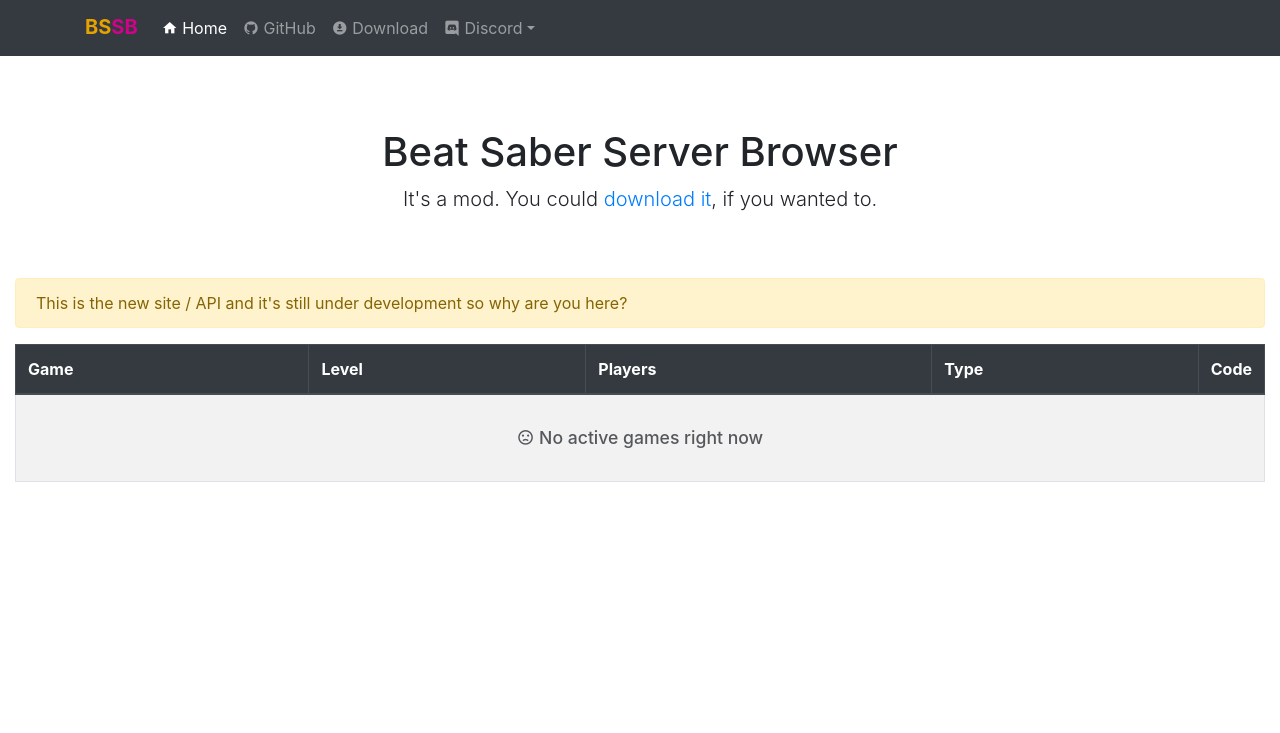
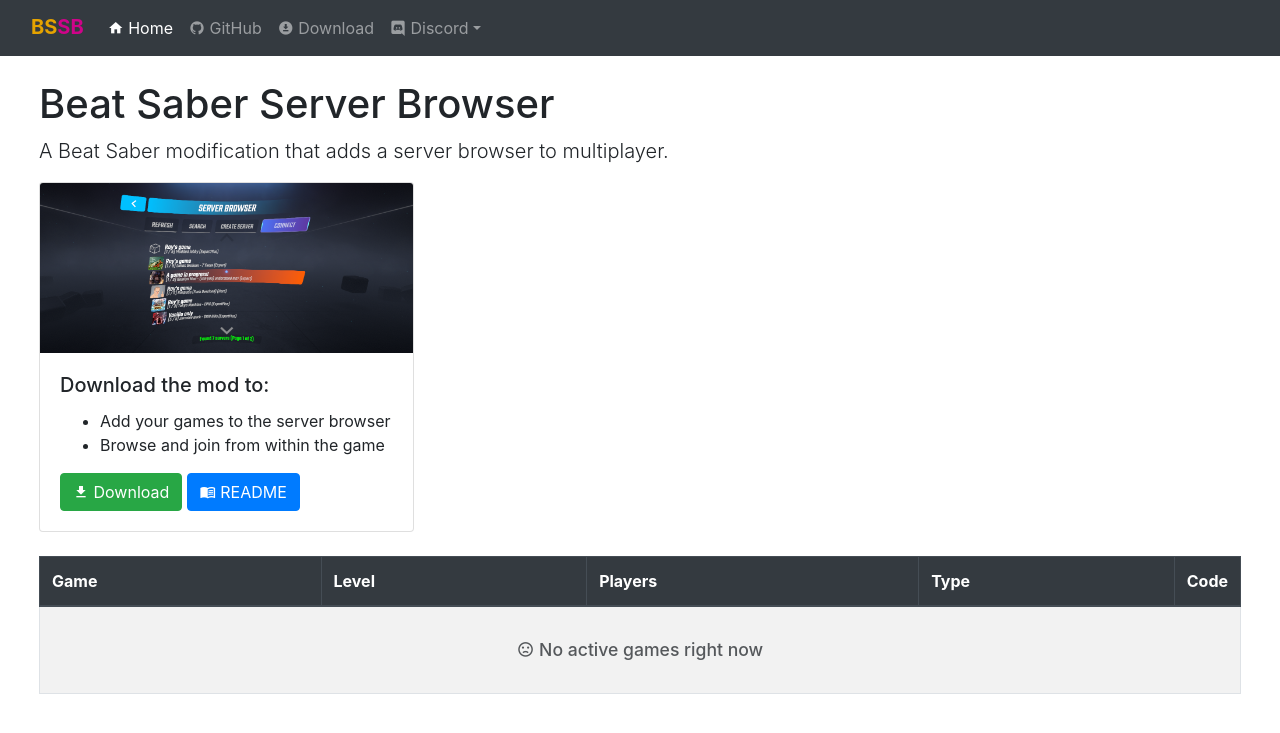
Before and after one commit to roydejong/bssb.app, a PHP site: template views/home.twig in a window 1280 px wide. Shown: the top 733 px of the page. Run offline with PHP 8.4, Linux system fonts and the light colour scheme; the template is opened without the code that fills it, so the values that code supplies are empty; style sheets or scripts are compiled from the project's sources; some libraries are stand-ins or nearby versions.

Commit message:
Home: Tidy up, add info

```diff
--- a/public/static/bssb.scss
+++ b/public/static/bssb.scss
@@ -3,8 +3,11 @@ body {
 }
 
 .starter-template {
-  padding: 3rem 1.5rem;
-  text-align: center;
+  padding: 0 1.5rem;
+
+  .card {
+    margin-bottom: 1.5rem;
+  }
 }
 
 table small {
--- a/views/home.twig
+++ b/views/home.twig
@@ -13,10 +13,29 @@
     {% include "navbar.twig" %}
     <main role="main" class="container-fluid">
         <div class="starter-template">
+
             <h1>Beat Saber Server Browser</h1>
-            <p class="lead">It's a mod. You could <a href="https://github.com/roydejong/BeatSaberServerBrowser/releases/latest">download it</a>, if you wanted to.</p>
+            <p class="lead">A Beat Saber modification that adds a server browser to multiplayer.</p>
+
+            <div class="card" style="width: 375px;">
+                <img src="/static/stuff/capture.png" class="card-img-top"/>
+                <div class="card-body">
+                    <h5 class="card-title">Download the mod to:</h5>
+                    <ul>
+                        <li>Add your games to the server browser</li>
+                        <li>Browse and join from within the game</li>
+                    </ul>
+                    <a class="btn btn-success" target="_blank" href="https://github.com/roydejong/BeatSaberServerBrowser/releases/latest">
+                        <i class="mdi mdi-download"></i>
+                        <span>Download</span>
+                    </a>
+                    <a class="btn btn-primary" target="_blank" href="https://github.com/roydejong/BeatSaberServerBrowser/blob/master/README.md">
+                        <i class="mdi mdi-book-open-variant"></i>
+                        <span>README</span>
+                    </a>
                 </div>
-        <div class="alert alert-warning">This is the new site / API and it's still under development so why are you here?</div>
+            </div>
+
             <table class="table table-bordered table-striped table-hover">
                 <thead class="thead-dark">
                     <tr>
@@ -88,6 +107,7 @@
                     {% endfor %}
                 </tbody>
             </table>
+        </div>
     </main>
 
     <link href="/static/vendor/materialdesignicons.min.css" rel="stylesheet">
--- a/views/navbar.twig
+++ b/views/navbar.twig
@@ -1,5 +1,5 @@
 <nav class="navbar navbar-expand-md navbar-dark bg-dark fixed-top">
-    <div class="container">
+    <div class="container-fluid">
         <a class="navbar-brand" href="#"><span>BS</span><span>SB</span></a>
         <button class="navbar-toggler" type="button" data-toggle="collapse" data-target="#navbarsExampleDefault" aria-controls="navbarsExampleDefault" aria-expanded="false" aria-label="Toggle navigation">
             <span class="navbar-toggler-icon"></span>
```
Also changed, not shown: public/static/stuff/capture.png (added). Lines whose indentation alone changed are shown as unchanged.
